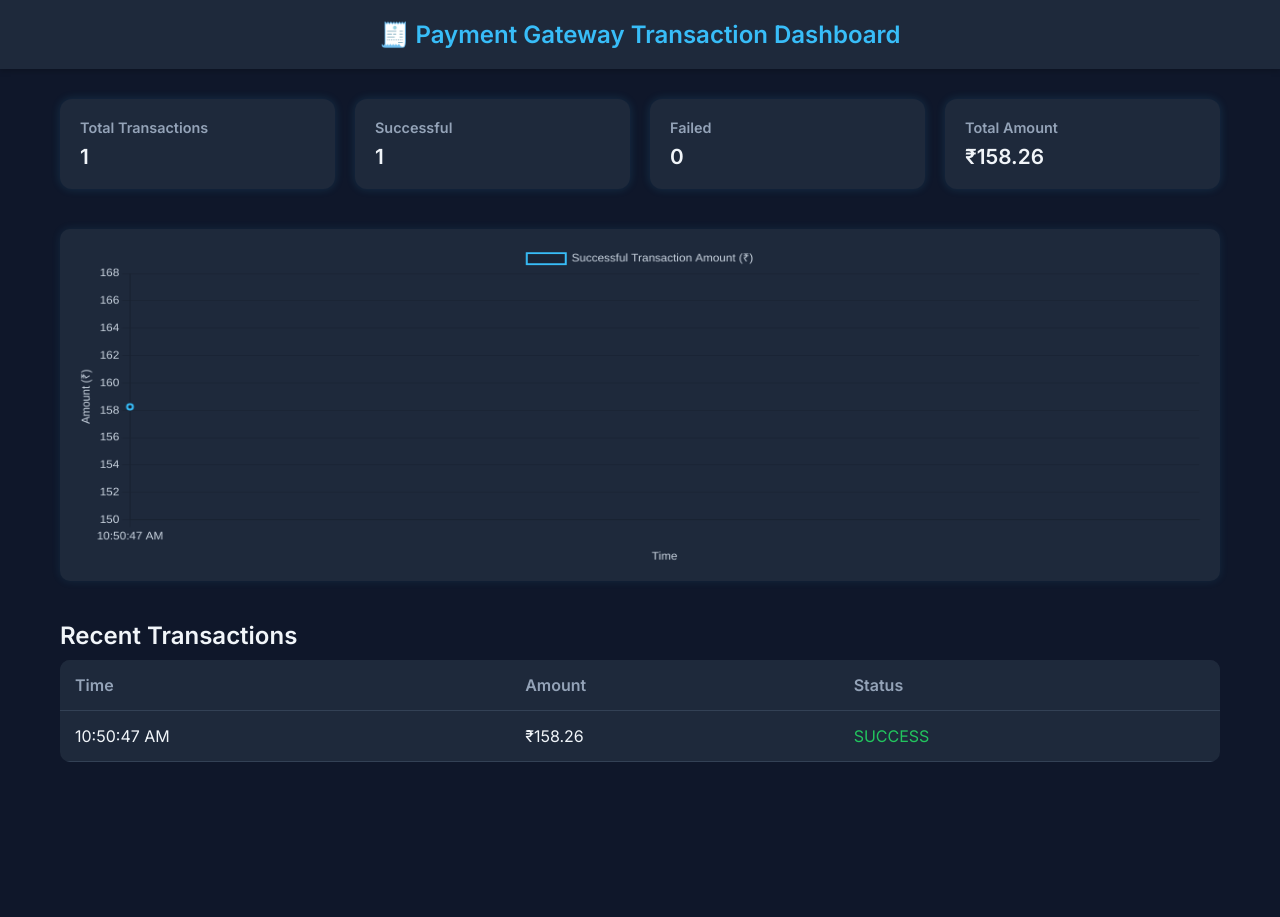
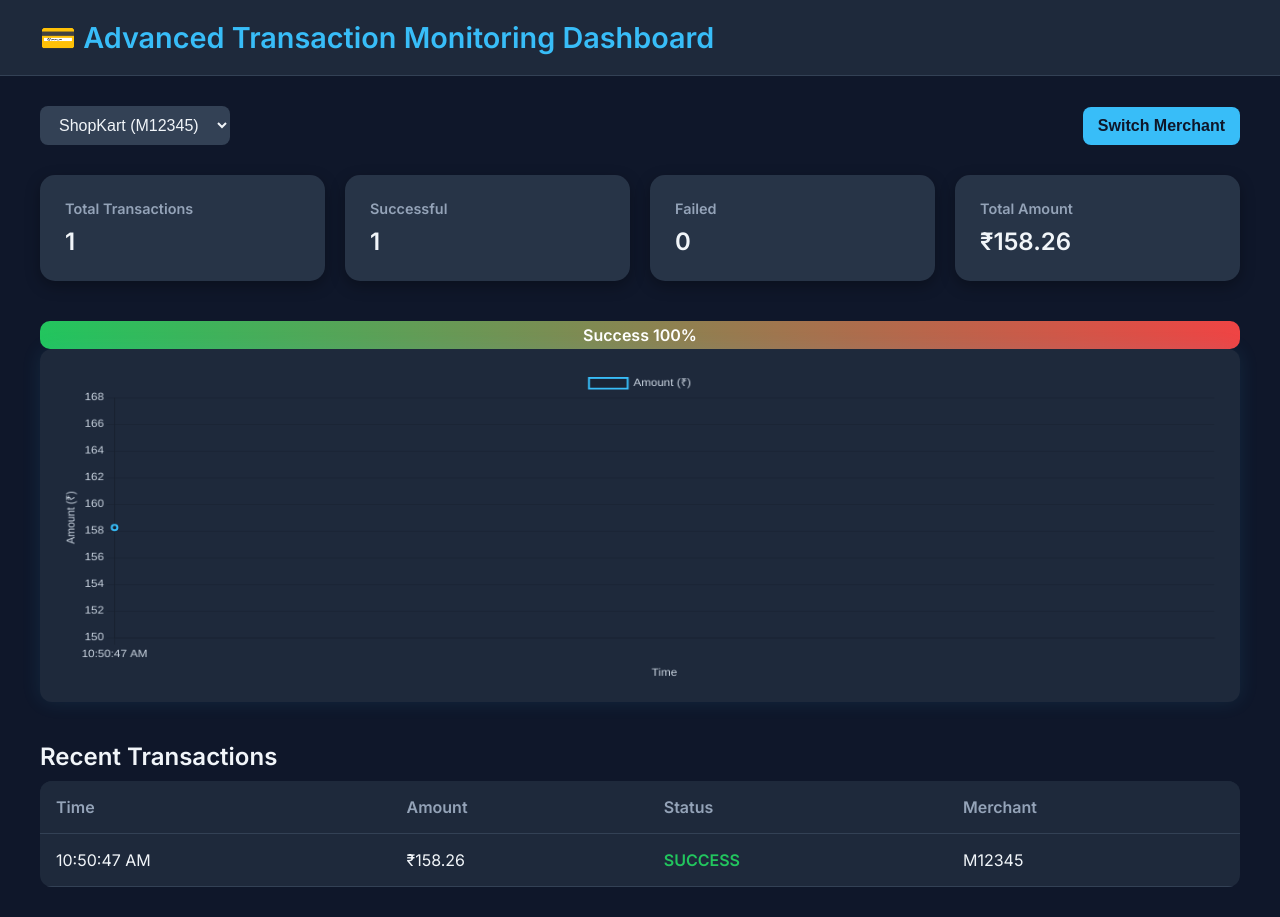
Before and after one commit to Darshansingh797769/Transaction_Monitoring_Dashboard, a plain HTML site: page index.html in a window 1280 px wide. Before the commit the page ends 800 px from the top, so only its background shows below. Drawn offline with nearby package versions, Linux system fonts and the light colour scheme.

Commit message:
UI Change

```diff
--- a/index.html
+++ b/index.html
@@ -2,16 +2,20 @@
 <html lang="en">
 <head>
   <meta charset="UTF-8" />
-  <meta name="viewport" content="width=device-width, initial-scale=1.0"/>
-  <title>Payment Gateway Dashboard</title>
-  <link href="https://fonts.googleapis.com/css2?family=Inter:wght@400;600&display=swap" rel="stylesheet">
+  <meta name="viewport" content="width=device-width, initial-scale=1.0" />
+  <title>Advanced Payment Gateway Dashboard</title>
+  <link href="https://fonts.googleapis.com/css2?family=Inter:wght@400;600&display=swap" rel="stylesheet" />
   <script src="https://cdn.jsdelivr.net/npm/chart.js"></script>
   <style>
     :root {
       --bg: #0f172a;
       --panel: #1e293b;
+      --card: #273447;
       --text: #f1f5f9;
+      --muted: #94a3b8;
       --primary: #38bdf8;
+      --success: #22c55e;
+      --error: #ef4444;
     }
     * {
       box-sizing: border-box;
@@ -20,101 +24,133 @@
     }
     body {
       font-family: 'Inter', sans-serif;
-      background: var(--bg);
+      background-color: var(--bg);
       color: var(--text);
     }
     header {
-      background: var(--panel);
-      padding: 20px;
-      text-align: center;
-      font-size: 1.5rem;
+      background-color: var(--panel);
+      padding: 20px 40px;
+      font-size: 1.8rem;
       font-weight: 600;
       color: var(--primary);
-      box-shadow: 0 2px 6px rgba(0,0,0,0.2);
+      border-bottom: 1px solid #334155;
     }
     .container {
-      max-width: 1200px;
+      max-width: 1400px;
       margin: auto;
-      padding: 30px 20px;
+      padding: 30px 40px;
     }
-    .kpi-grid {
+    .topbar {
+      display: flex;
+      justify-content: space-between;
+      align-items: center;
+      margin-bottom: 30px;
+    }
+    select, input, button {
+      padding: 10px 15px;
+      border-radius: 8px;
+      border: none;
+      font-size: 1rem;
+    }
+    select, input {
+      background: #334155;
+      color: var(--text);
+    }
+    button {
+      background: var(--primary);
+      color: var(--bg);
+      font-weight: bold;
+      cursor: pointer;
+    }
+    .grid {
       display: grid;
-      grid-template-columns: repeat(auto-fit, minmax(200px, 1fr));
+      grid-template-columns: repeat(auto-fit, minmax(250px, 1fr));
       gap: 20px;
       margin-bottom: 40px;
     }
     .card {
+      background: var(--card);
+      padding: 25px;
+      border-radius: 15px;
+      box-shadow: 0 5px 15px rgba(0,0,0,0.3);
+      transition: transform 0.2s ease;
+    }
+    .card:hover {
+      transform: translateY(-5px);
+    }
+    .card h3 {
+      font-size: 0.9rem;
+      color: var(--muted);
+      margin-bottom: 10px;
+    }
+    .card p {
+      font-size: 1.5rem;
+      font-weight: bold;
+    }
+    canvas {
       background: var(--panel);
       padding: 20px;
       border-radius: 12px;
-      box-shadow: 0 0 10px rgba(56, 189, 248, 0.15);
-      transition: 0.3s;
+      box-shadow: 0 0 20px rgba(56, 189, 248, 0.1);
+      margin-bottom: 40px;
     }
-    .card:hover {
-      background: #273449;
-      transform: translateY(-2px);
+    .progress {
+      background: #334155;
+      height: 28px;
+      border-radius: 10px;
+      overflow: hidden;
     }
-    .card h3 {
-      font-size: 0.9rem;
-      color: #94a3b8;
-      margin-bottom: 8px;
-    }
-    .card p {
-      font-size: 1.3rem;
-      font-weight: 600;
-    }
-    canvas {
-      background: var(--panel);
-      border-radius: 10px;
-      padding: 15px;
-      box-shadow: 0 0 10px rgba(56, 189, 248, 0.1);
-      margin-bottom: 40px;
+    .progress-bar {
+      height: 100%;
+      background: linear-gradient(to right, var(--success), var(--error));
+      text-align: center;
+      line-height: 28px;
+      color: #fff;
+      font-weight: bold;
     }
     table {
       width: 100%;
+      background: var(--panel);
       border-collapse: collapse;
-      background: var(--panel);
-      border-radius: 10px;
+      border-radius: 12px;
       overflow: hidden;
     }
     th, td {
-      padding: 15px;
+      padding: 16px;
+      border-bottom: 1px solid #334155;
       text-align: left;
-      border-bottom: 1px solid #334155;
     }
     th {
       background: #1e293b;
-      color: #94a3b8;
-      font-weight: 600;
+      color: var(--muted);
     }
-    td.status-success {
-      color: #22c55e;
-    }
-    td.status-failed {
-      color: #ef4444;
-    }
+    td.status-success { color: var(--success); font-weight: bold; }
+    td.status-failed { color: var(--error); font-weight: bold; }
   </style>
 </head>
 <body>
-  <header>🧾 Payment Gateway Transaction Dashboard</header>
+  <header>💳 Advanced Transaction Monitoring Dashboard</header>
   <div class="container">
-    <div class="kpi-grid">
-      <div class="card">
-        <h3>Total Transactions</h3>
-        <p id="total-txns">0</p>
+    <div class="topbar">
+      <div>
+        <select id="merchantSelector">
+          <option value="M12345">ShopKart (M12345)</option>
+          <option value="M54321">FoodZilla (M54321)</option>
+          <option value="M99999">EduPoint (M99999)</option>
+        </select>
       </div>
-      <div class="card">
-        <h3>Successful</h3>
-        <p id="success-txns">0</p>
-      </div>
-      <div class="card">
-        <h3>Failed</h3>
-        <p id="failed-txns">0</p>
-      </div>
-      <div class="card">
-        <h3>Total Amount</h3>
-        <p id="total-amount">₹0</p>
-      </div>
+      <button onclick="switchMerchant()">Switch Merchant</button>
+    </div>
+
+    <div class="grid">
+      <div class="card"><h3>Total Transactions</h3><p id="total-txns">0</p></div>
+      <div class="card"><h3>Successful</h3><p id="success-txns">0</p></div>
+      <div class="card"><h3>Failed</h3><p id="failed-txns">0</p></div>
+      <div class="card"><h3>Total Amount</h3><p id="total-amount">₹0</p></div>
+    </div>
+
+    <div class="progress">
+      <div class="progress-bar" id="status-bar" style="width: 0%">Success 0%</div>
     </div>
 
     <canvas id="txnChart" height="100"></canvas>
@@ -126,6 +162,7 @@
           <th>Time</th>
           <th>Amount</th>
           <th>Status</th>
+          <th>Merchant</th>
         </tr>
       </thead>
       <tbody id="txn-table-body"></tbody>
@@ -133,17 +170,22 @@
   </div>
 
   <script>
+    const merchants = {
+      M12345: { name: "ShopKart", key: "abc123", successRate: 0.9 },
+      M54321: { name: "FoodZilla", key: "xyz456", successRate: 0.6 },
+      M99999: { name: "EduPoint", key: "edukey", successRate: 0.75 }
+    };
+
+    let currentMerchant = "M12345";
     let txnData = [];
-    let totalAmount = 0;
-    let successCount = 0;
-    let failCount = 0;
+    let totalAmount = 0, successCount = 0, failCount = 0;
 
     const chart = new Chart(document.getElementById('txnChart'), {
       type: 'line',
       data: {
         labels: [],
         datasets: [{
-          label: 'Successful Transaction Amount (₹)',
+          label: 'Amount (₹)',
           data: [],
           borderColor: '#38bdf8',
           borderWidth: 2,
@@ -154,22 +196,10 @@
       options: {
         animation: false,
         responsive: true,
+        plugins: { legend: { labels: { color: "#cbd5e1" } } },
         scales: {
-          x: {
-            ticks: { color: "#cbd5e1" },
-            title: { display: true, text: 'Time', color: "#cbd5e1" }
-          },
-          y: {
-            ticks: { color: "#cbd5e1" },
-            title: { display: true, text: 'Amount (₹)', color: "#cbd5e1" }
-          }
-        },
-        plugins: {
-          legend: {
-            labels: {
-              color: "#cbd5e1"
-            }
-          }
+          x: { ticks: { color: "#cbd5e1" }, title: { display: true, text: 'Time', color: "#cbd5e1" } },
+          y: { ticks: { color: "#cbd5e1" }, title: { display: true, text: 'Amount (₹)', color: "#cbd5e1" } }
         }
       }
     });
@@ -184,37 +214,54 @@
       } else {
         failCount++;
       }
-
       if (chart.data.labels.length > 20) {
         chart.data.labels.shift();
         chart.data.datasets[0].data.shift();
       }
 
-      document.getElementById('total-txns').innerText = txnData.length;
-      document.getElementById('success-txns').innerText = successCount;
-      document.getElementById('failed-txns').innerText = failCount;
-      document.getElementById('total-amount').innerText = `₹${totalAmount.toFixed(2)}`;
+      const percent = (successCount + failCount) ? Math.round((successCount / (successCount + failCount)) * 100) : 0;
+      document.getElementById("status-bar").style.width = `${percent}%`;
+      document.getElementById("status-bar").innerText = `Success ${percent}%`;
+      document.getElementById("total-txns").innerText = txnData.length;
+      document.getElementById("success-txns").innerText = successCount;
+      document.getElementById("failed-txns").innerText = failCount;
+      document.getElementById("total-amount").innerText = `₹${totalAmount.toFixed(2)}`;
 
-      const tableBody = document.getElementById('txn-table-body');
+      const tableBody = document.getElementById("txn-table-body");
       tableBody.innerHTML = txnData.slice(0, 10).map(t => `
         <tr>
           <td>${t.time}</td>
           <td>₹${t.amount}</td>
           <td class="status-${t.status}">${t.status.toUpperCase()}</td>
-        </tr>
-      `).join('');
+          <td>${t.merchant}</td>
+        </tr>`).join('');
 
       chart.update();
     }
 
     function simulateTransaction() {
-      const isSuccess = Math.random() > 0.3;
+      const m = merchants[currentMerchant];
+      const isSuccess = Math.random() < m.successRate;
       const txn = {
         time: new Date().toLocaleTimeString(),
         amount: isSuccess ? parseFloat((Math.random() * 1000 + 100).toFixed(2)) : 0,
-        status: isSuccess ? 'success' : 'failed'
+        status: isSuccess ? 'success' : 'failed',
+        merchant: currentMerchant
       };
       updateDashboard(txn);
+    }
+
+    function switchMerchant() {
+      const selected = document.getElementById("merchantSelector").value;
+      if (selected !== currentMerchant) {
+        currentMerchant = selected;
+        txnData = [];
+        totalAmount = successCount = failCount = 0;
+        chart.data.labels = [];
+        chart.data.datasets[0].data = [];
+        chart.update();
+        document.getElementById("txn-table-body").innerHTML = "";
+      }
     }
 
     setInterval(simulateTransaction, 3000);
```
